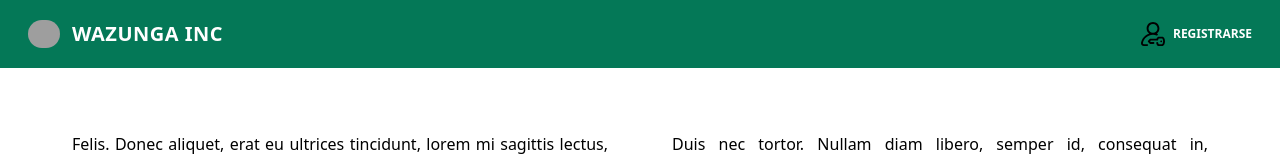
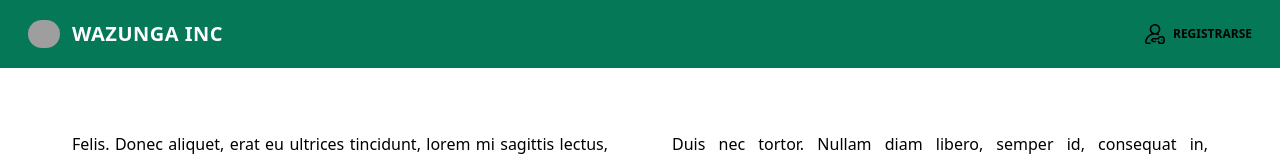
Before and after one commit to wazunga/base-react-app, a React (Create React App) app: page / in a window 1280 px wide. Shown: the top 160 px of the page. Built offline with nearby package versions, Linux system fonts and the light colour scheme; grey boxes are pictures that could not be loaded.

Commit message:
animation login-button

```diff
--- a/src/components/Footer/SocialNetworks.js
+++ b/src/components/Footer/SocialNetworks.js
@@ -6,7 +6,7 @@ export const SocialNetworks = ({href, img, alt}) => (
 	<Fragment>
 			<Link
 				to={href}
-				className="text-gray-500 transition-colors duration-300 hover:text-deep-purple-accent-400"
+				className="transform hover:scale-110 duration-700 hover:opacity-60"
 			>
 				<img
 					className='rounded-full w-6'
--- a/src/components/Navbar/Navbar.js
+++ b/src/components/Navbar/Navbar.js
@@ -7,7 +7,7 @@ import loginLogo from '../../assets/login.svg'
 export const Navbar= ({logo, companyName}) => {
 	const [navbarOpen, setNavbarOpen]= useState(false)
 	const NavbarMain = ({children}) => (
-		<nav className="relative flex relative block flex-wrap items-center justify-between px-4 py-3 bg-green-700">
+		<nav className="relative flex block flex-wrap items-center justify-between px-4 py-3 bg-green-700">
 			{children}
 		</nav>
 	)
--- a/src/components/Navbar/NavbarButtons.js
+++ b/src/components/Navbar/NavbarButtons.js
@@ -13,10 +13,11 @@ export const NavbarButtons = ({navbarOpen, loginLogo}) => (
 		<ul className="flex flex-col lg:flex-row list-none lg:ml-auto">
 			<li className="nav-item">
 				<Link
-					className="px-3 py-2 flex items-center text-xs uppercase font-bold leading-snug text-white hover:opacity-75"
+					className="px-3 py-2 flex items-center text-xs uppercase font-bold leading-snug text-black hover:opacity-60 transition ease-in-out duration-700 transform hover:scale-110"
 					to="/"
+					title='login'
 				>
-					<img src={loginLogo} className='w-6' alt='login-logo'/> <span className="ml-2">Registrarse</span>
+					<img src={loginLogo} className='w-5' alt='login-logo'/> <span className="ml-2">Registrarse</span>
 				</Link>
 			</li>
 		</ul>
--- a/src/components/Navbar/NavbarCompanyInfo.js
+++ b/src/components/Navbar/NavbarCompanyInfo.js
@@ -15,7 +15,6 @@ export const NavbarCompanyInfo = ({logo, companyName}) => (
 		<span className='text-xl font-bold tracking-wide uppercase'>{companyName}</span>
 	</Link>
 )
-
 NavbarCompanyInfo.propTypes = {
 	logo: PropTypes.string.isRequired,
 	companyName: PropTypes.isRequired,
```
